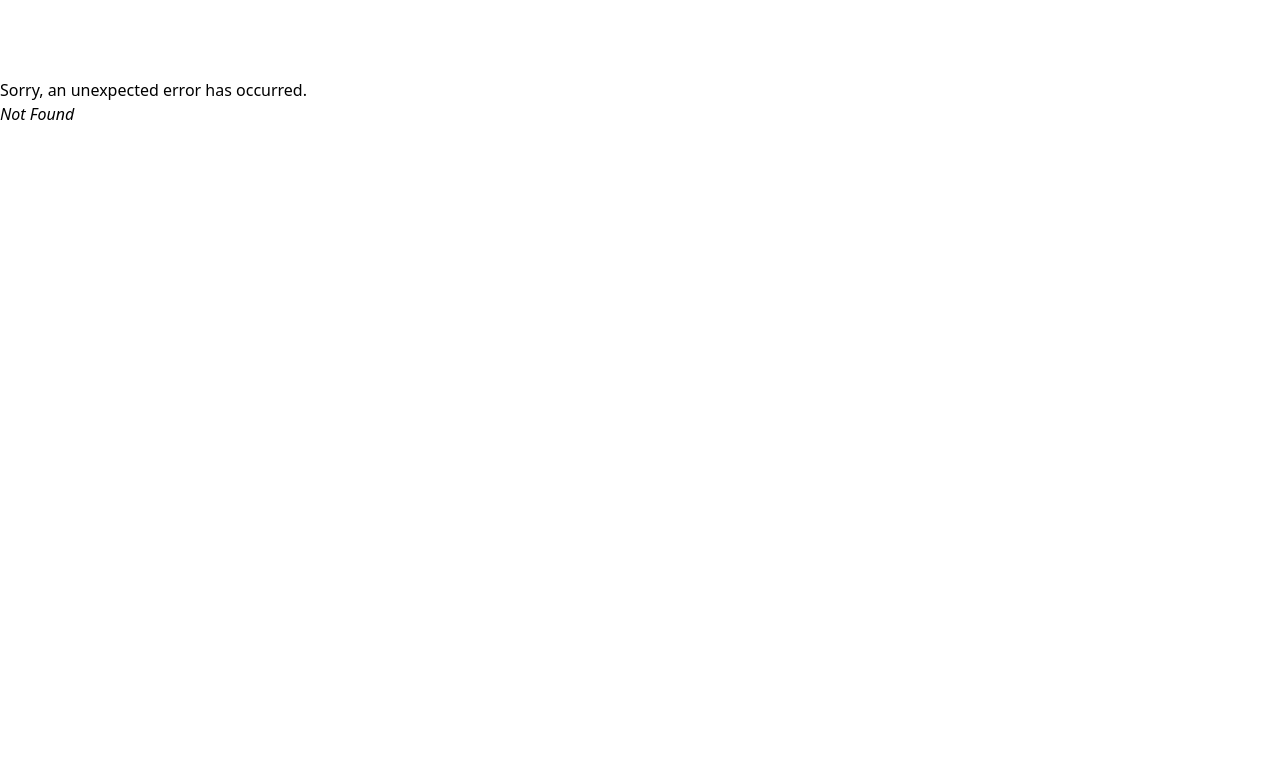
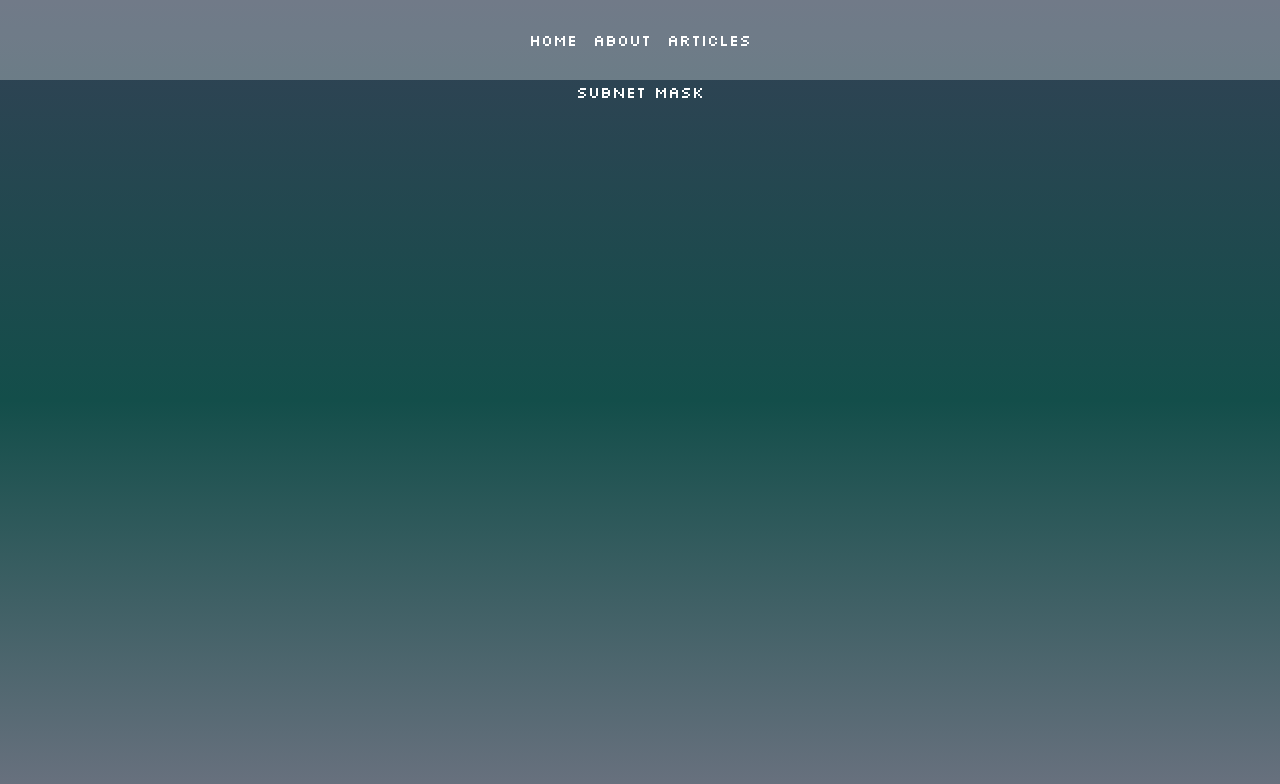
Before and after one commit to oscarsson444/cyberfortet, a React (Vite) app: page /articles/subnet-mask in a window 1280 px wide. Before the commit this address had no page. Shown: the top 784 px of the page. Built offline with nearby package versions, Linux system fonts and the light colour scheme.

Commit message:
Added article urls and article components.

```diff
--- /dev/null
+++ b/src/articles/content.js
@@ -0,0 +1,12 @@
+import SubnetMask from "./subnet-mask";
+
+export const articles = [
+  {
+    name: "Subnet Mask",
+    description: "Subnet mask",
+    wordCount: 100,
+    estRead: 1,
+    created: "2024-06-19",
+    url: "/articles/subnet-mask",
+  },
+];
--- /dev/null
+++ b/src/articles/subnet-mask.jsx
@@ -0,0 +1,7 @@
+export default function SubnetMask() {
+  return (
+    <div className="text-white">
+      <p>Subnet mask</p>
+    </div>
+  );
+}
--- a/src/components/Header.jsx
+++ b/src/components/Header.jsx
@@ -1,16 +1,32 @@
-import { Link } from "react-router-dom";
+import { Link, useLocation } from "react-router-dom";
 
 export default function Header() {
+  const location = useLocation();
   return (
     <header className="sticky top-0 w-full bg-white/30">
       <nav className="flex flex-row  h-20 items-center justify-center">
-        <Link to="/" className="p-2 text-white hover:text-gray-300">
+        <Link
+          to="/"
+          className={`p-2 ${
+            location.pathname === "/" ? "underline text-[#6fbdaa]" : ""
+          } text-white hover:text-gray-300`}
+        >
           Home
         </Link>
-        <Link to="/about" className="p-2 text-white hover:text-gray-300">
+        <Link
+          to="/about"
+          className={`p-2 ${
+            location.pathname === "/about" ? "underline text-[#6fbdaa]" : ""
+          } text-white hover:text-gray-300`}
+        >
           About
         </Link>
-        <Link to="/articles" className="p-2 text-white hover:text-gray-300">
+        <Link
+          to="/articles"
+          className={`p-2 ${
+            location.pathname === "/articles" ? "underline text-[#6fbdaa]" : ""
+          } text-white hover:text-gray-300`}
+        >
           Articles
         </Link>
       </nav>
--- a/src/index.css
+++ b/src/index.css
@@ -27,4 +27,8 @@
   .home-menu-item {
     @apply cursor-pointer flex flex-col p-2 bg-black/20 rounded-xl hover:bg-black/40;
   }
+
+  .article-card {
+    @apply cursor-pointer flex flex-col p-2 bg-black/20 rounded-xl hover:bg-black/40;
+  }
 }
--- a/src/routes/articles.jsx
+++ b/src/routes/articles.jsx
@@ -1,7 +1,26 @@
+import { articles } from "../articles/content";
+import { Link, Outlet, useLocation } from "react-router-dom";
+
 export default function Articles() {
+  const location = useLocation();
   return (
-    <div className="text-white">
-      <p>Articles</p>
+    <div>
+      {location.pathname === "/articles" && (
+        <div className="text-white mt-5 md:mt-20 px-2 grid grid-cols-1 gap-4 md:grid-cols-3">
+          {articles.map((article, index) => (
+            <Link key={index} to={article.url}>
+              <div className="article-card">
+                <h3>{article.name}</h3>
+                <p>{article.description}</p>
+                <p>Antal ord: {article.wordCount}</p>
+                <p>Lästid: {article.estRead} min</p>
+                <p>Skapad: {article.created}</p>
+              </div>
+            </Link>
+          ))}
+        </div>
+      )}
+      <Outlet />
     </div>
   );
 }
--- /dev/null
+++ b/src/routes/articles/subnet-mask.jsx
@@ -0,0 +1,7 @@
+export default function SubnetMask() {
+  return (
+    <div className="text-white">
+      <p>Subnet mask</p>
+    </div>
+  );
+}
```
Also changed, not shown: src/main.jsx (+7 -0 lines).
